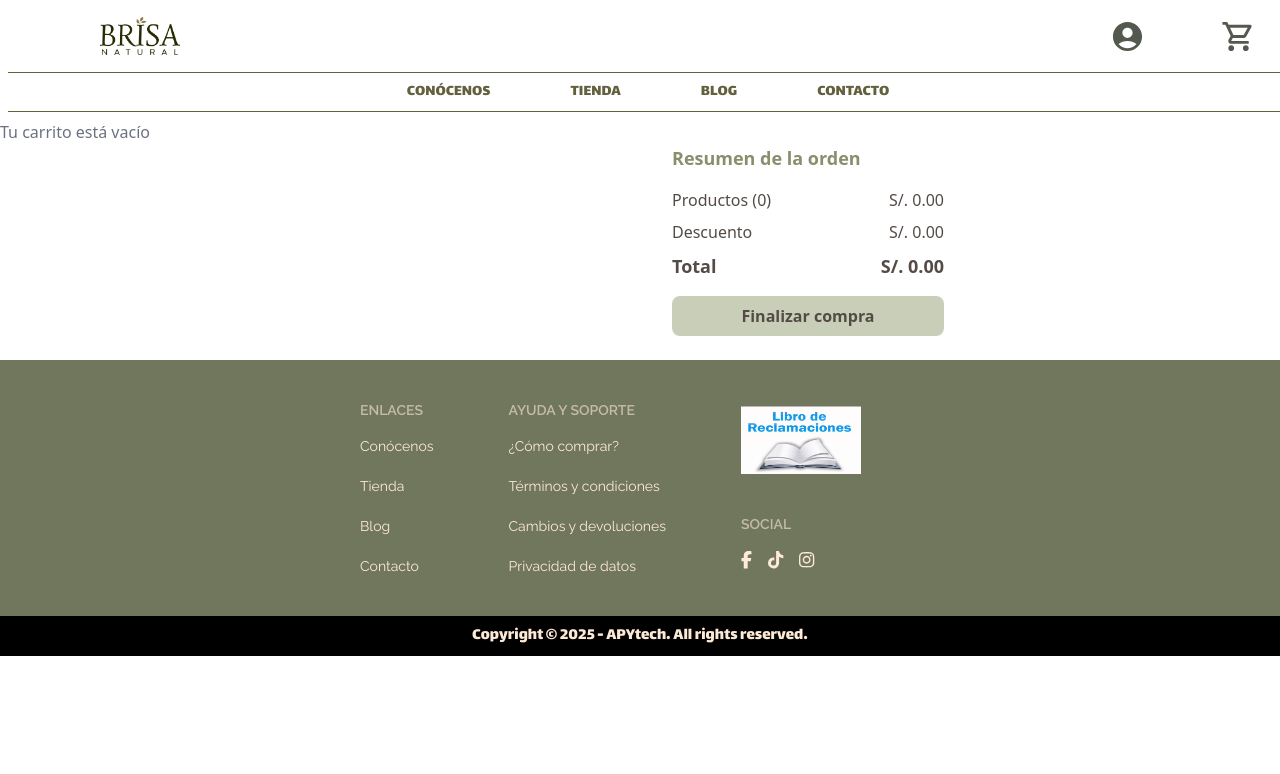
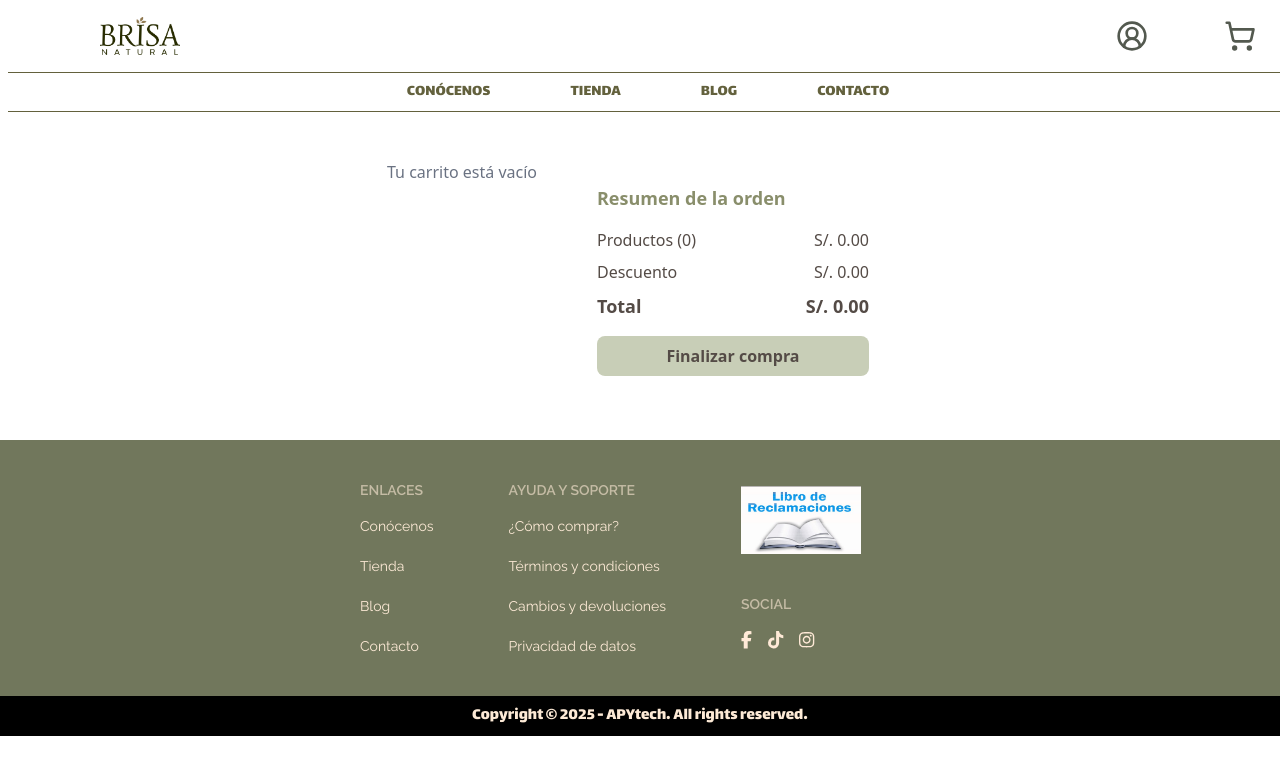
Before and after one commit to Aniguza/BRISA_NATURAL, a React (Vite) app: page /Carrito in a window 1280 px wide. Shown: the top 774 px of the page. Built offline with nearby package versions, Linux system fonts and the light colour scheme.

Commit message:
cuatro.cua

```diff
--- a/src/componentes/Conocenos/Mivi_conocenos.jsx
+++ b/src/componentes/Conocenos/Mivi_conocenos.jsx
@@ -1,6 +1,8 @@
 import React from "react";
 import RocketLaunchOutlinedIcon from "@mui/icons-material/RocketLaunchOutlined";
-import LightbulbOutlinedIcon from "@mui/icons-material/LightbulbOutlined";
+import LightbulbOutlinedIcon  from "@mui/icons-material/LightbulbOutlined";
+
+
 
 const Card = ({ title, description, Icon }) => {
   return (
@@ -8,10 +10,9 @@ const Card = ({ title, description, Icon }) => {
       <div className="bg-extra rounded-3xl p-5 text-center relative h-full lg:px-11">
         {/* Circle with Icon */}
         <div className="absolute -top-8 left-1/2 -translate-x-1/2 lg:-top-12">
-          <div className="w-16 h-16 rounded-full bg-white flex items-center justify-center border-3 border-icons resp-icons lg:border-5">
+          <div >
             <Icon
-              className="hidden sm:block text-icons"
-              style={{ fontSize: window.innerWidth < 1024 ? 35 : 50 }}
+              className=" text-icons"
             />
           </div>
         </div>
--- a/src/componentes/Navbar.jsx
+++ b/src/componentes/Navbar.jsx
@@ -2,8 +2,8 @@
 import { Menu } from "./Menu";
 import { useState } from "react";
 
-import AccountCircleIcon from "@mui/icons-material/AccountCircle";
-import ShoppingCartOutlinedIcon from "@mui/icons-material/ShoppingCartOutlined";
+import { ShoppingCart } from "lucide-react";
+import { CircleUserRound } from "lucide-react";
 
 import { Burguer_icon } from "./burguer_icon";
 import Logo from "../assets/img/Logo.png";
@@ -64,11 +64,10 @@ export const Navbar = () => {
           <div className="flex gap-3-z-0 items-center md:gap-15 ">
             {/* Avatar/Usuario */}
             <div className="dropdown dropdown-end">
-              <AccountCircleIcon
-                fontSize="large"
+              <CircleUserRound
                 tabIndex={0}
                 role="button"
-                className="text-[#53594F] hover:text-[red]"
+                className="text-[#53594F] hover:text-extra w-6 h-6 lg:w-8 lg:h-8"
               />
 
               <ul
@@ -94,9 +93,8 @@ export const Navbar = () => {
             <div className="dropdown dropdown-end">
               <span className="btn bg-transparent hover:text-primario border-none shadow-none">
                 <span className="indicator" tabIndex={0} role="button">
-                  <ShoppingCartOutlinedIcon
-                    fontSize="large"
-                    className="text-[#53594F] hover:text-primario "
+                  <ShoppingCart
+                    className="text-[#53594F] hover:text-primario w-6 h-6 lg:w-8 lg:h-8"
                   />
                   {totalItems > 0 && (
                     <span className="badge badge-sm indicator-item">
--- a/src/componentes/Productos/DetalleProducto.jsx
+++ b/src/componentes/Productos/DetalleProducto.jsx
@@ -38,7 +38,7 @@ export const DetalleProducto = () => {
           });
         }
       })
-      .catch((error) => console.error("Error fetching products:", error));
+      // .catch((error) => console.error("Error fetching products:", error));
   }, [sku]);
 
   if (!product) return <p>Cargando...</p>;
--- a/src/componentes/Tienda/Carrito.jsx
+++ b/src/componentes/Tienda/Carrito.jsx
@@ -15,14 +15,14 @@ export const Carrito = () => {
   const total = subtotal - descuento;
 
   return (
-    <div className="grid grid-cols-2 grid-rows-1 gap-4">
-      <div>
+    <div className="flex justify-center gap-9 py-10">
+      <div className="w">
         <div className="space-y-6">
           {cart.length > 0 ? (
             cart.map((item) => (
               <div
                 key={item.id}
-                className="flex items-center justify-between border-b border-green-300 pb-4"
+                className="flex items-center justify-between border-b border-extra pb-4 gap-6"
               >
                 {/* Imagen del producto */}
                 <div className="flex items-center gap-4">
@@ -44,11 +44,11 @@ export const Carrito = () => {
 
                 {/* Controles de cantidad y eliminar */}
                 <div className="flex items-center gap-4">
+                  <div className="flex flex-col gap-1">
                     <div className="flex items-center border border-gray-300 rounded-md">
-
                       <button
                         className="px-2 py-1 text-gray-600 cursor-pointer"
-                      onClick={() => updateQuantity(item.id, -1) }
+                        onClick={() => updateQuantity(item.id, -1)}
                         disabled={item.quantity === 1}
                       >
                         −
@@ -60,12 +60,16 @@ export const Carrito = () => {
                         className="px-2 py-1 text-gray-600 cursor-pointer"
                         onClick={() => updateQuantity(item.id, 1)}
                         disabled={item.quantity === 10}
-
                       >
                         +
                       </button>
                     </div>
-                  <button className="text-gray-500 hover:text-texto cursor-pointer" onClick={() => removeFromCart(item.id)}>
+                    <p className="text-primario text-end text-xs">Máx. 10 uni</p>
+                  </div>
+                  <button
+                    className="text-gray-500 hover:text-texto cursor-pointer"
+                    onClick={() => removeFromCart(item.id)}
+                  >
                     <Trash size={20} />
                   </button>
                 </div>
@@ -78,7 +82,7 @@ export const Carrito = () => {
       </div>
 
       {/*-------Pagoo-----*/}
-      <div>
+      <div className="flex justify-center">
         <div className=" p-6 rounded-lg  w-80">
           <h2 className="text-lg font-bold text-primario mb-4">
             Resumen de la orden
--- a/src/componentes/Tienda/Productos.jsx
+++ b/src/componentes/Tienda/Productos.jsx
@@ -41,11 +41,11 @@ export const Productos = () => {
             name: product.nombre,
             price: product.precio,
             image: product.img1 || "/placeholder.svg",
-            categoryId: product.categoria, // ID de la categoría
+            categoryId: product.categoria,
           }))
         );
       } catch (error) {
-        console.error("Error fetching data:", error);
+        // console.error("Error fetching data:", error);
       }
     };
 
```
Lines whose indentation alone changed are shown as unchanged.
